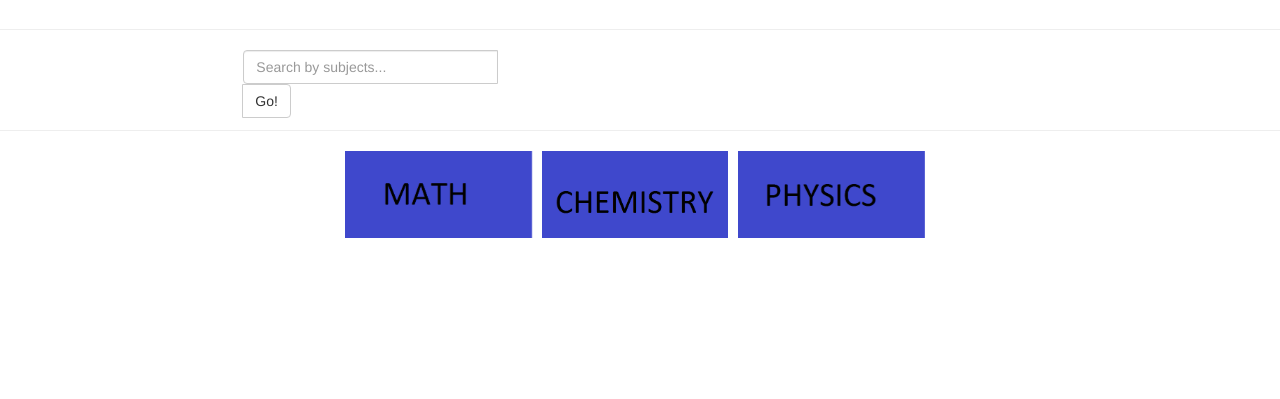
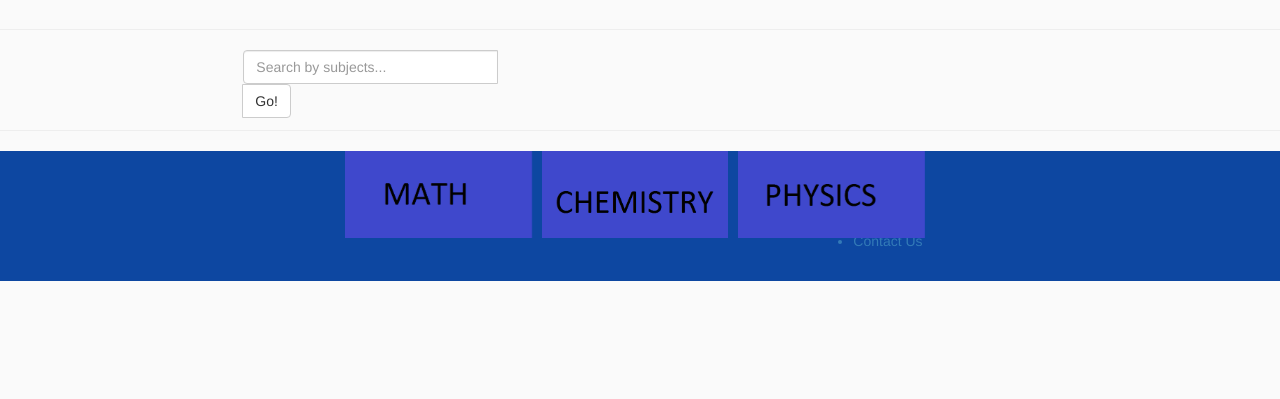
Before and after one commit to binarytrance/edHoc, a PHP site: page /test/test-1.php in a window 1280 px wide. Shown: the part 401-800 px from the top of the page. Run offline with PHP 8.4, Linux system fonts and the light colour scheme; some libraries are stand-ins or nearby versions.

Commit message:
Optimise code. Fix footer

```diff
--- a/public/stylesheets/css/my_css.css
+++ b/public/stylesheets/css/my_css.css
@@ -1,3 +1,14 @@
+html, body {
+    min-height: 100vh;
+}
+body {
+    flex: display;
+    flex-direction: column;
+    background-color: #fafafa;
+}
+.one-above-all {
+    flex: 1 0 auto;
+}
 .navbar {
     /*border: solid black;*/
 	background-color: transparent;
@@ -71,3 +82,9 @@ a {
 .navbar-wrapper .navbar .container .navbar-header .logo{
     left:40px;
 }
+
+footer {
+    background-color: #0d47a1;
+    padding-top: 20px;
+    padding-bottom: 20px;
+}
```
Also changed, not shown: public/index.php (+19 -7 lines).
